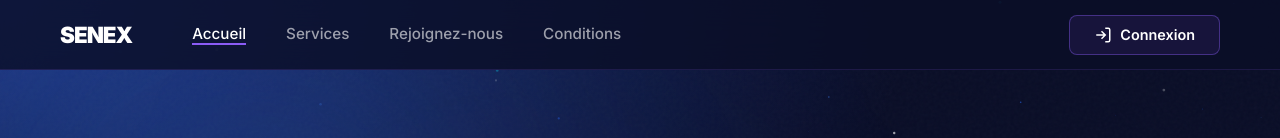
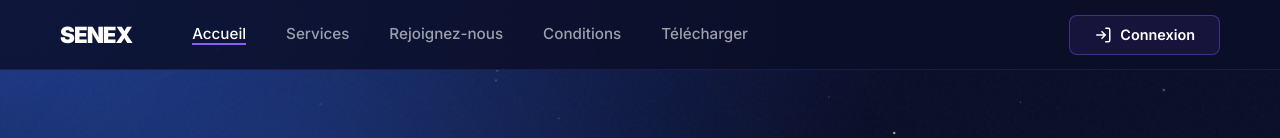
Before and after one commit to tareddd/apiV2, a website: page site/index.html in a window 1280 px wide. Shown: the top 138 px of the page. Drawn offline with Linux system fonts and the light colour scheme; no server answers.

Commit message:
Add download link to navigation menu

```diff
--- a/site/index.html
+++ b/site/index.html
@@ -46,6 +46,7 @@
         <a class="nav-link" onclick="showPage('services')">Services</a>
         <a class="nav-link" onclick="showPage('community')">Rejoignez-nous</a>
         <a class="nav-link" onclick="showPage('conditions')">Conditions</a>
+        <a class="nav-link" onclick="showPage('download')">Télécharger</a>
       </div>
     </div>
     <div class="nav-right">
```
